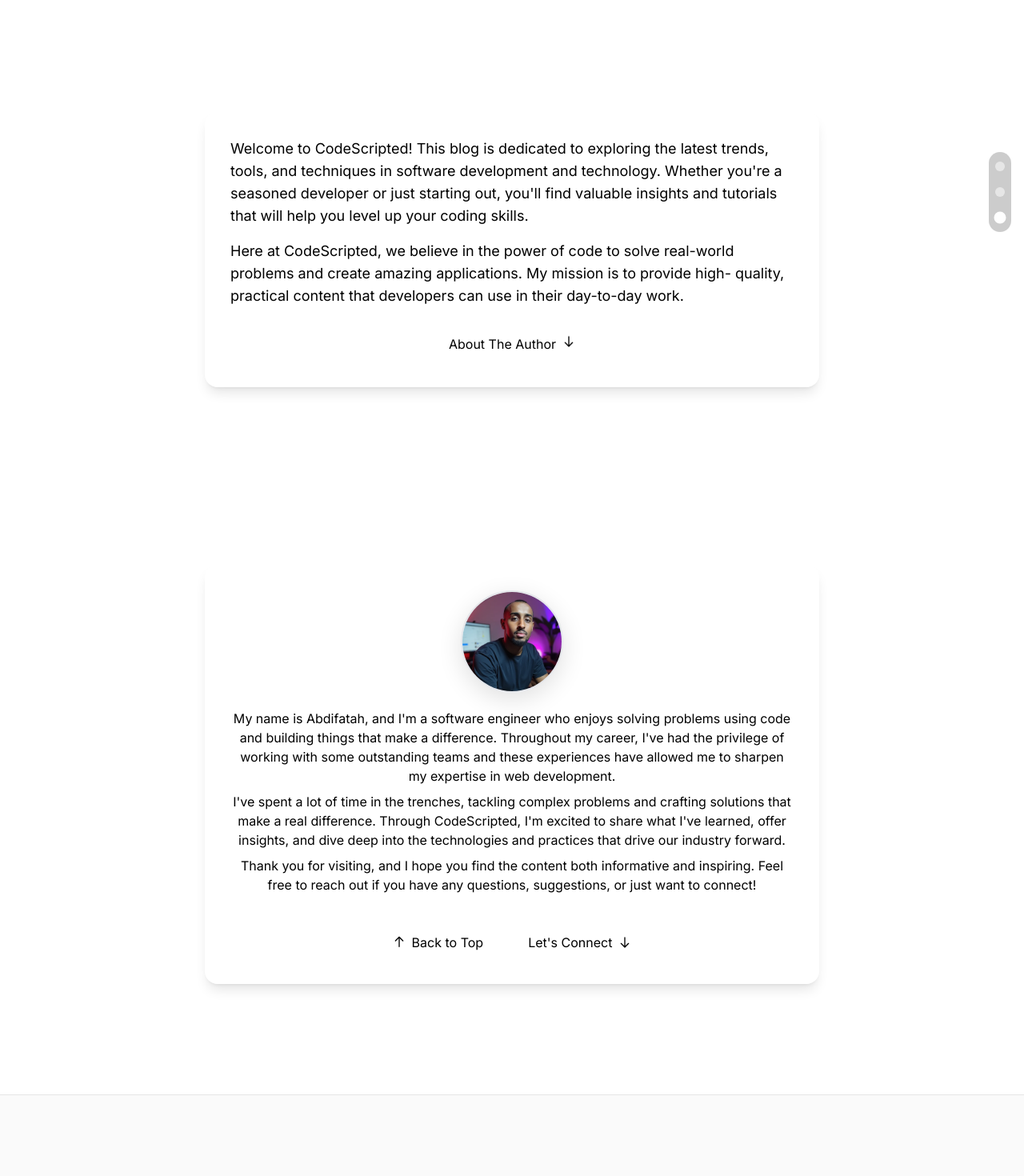
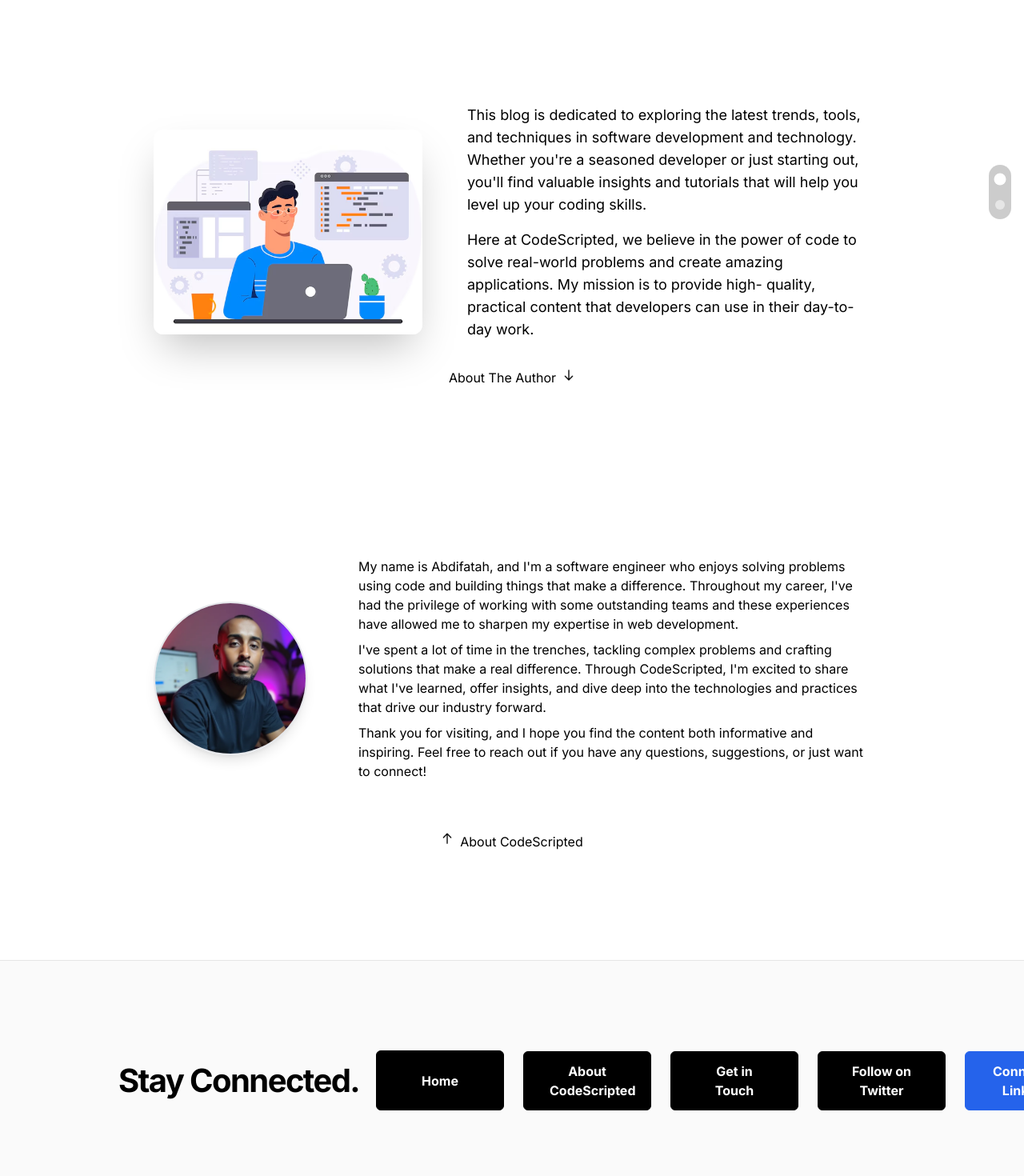
Before and after one commit to aartan/code-scripted, a Next.js app: page /about in a window 1280 px wide. Shown: the part 160-1630 px from the top of the page at 80% size. Built offline with nearby package versions, Linux system fonts and the light colour scheme.

Commit message:
adjust styling

```diff
--- a/src/app/about/AboutPageContent.tsx
+++ b/src/app/about/AboutPageContent.tsx
@@ -11,8 +11,6 @@
     // Refs for each section
     const introRef = useRef<HTMLDivElement>(null);
     const authorRef = useRef<HTMLDivElement>(null);
-    const footerRef = useRef<HTMLDivElement>(null);
-
 
     // Handle initial page load with hash
     useEffect(() => {
@@ -35,9 +33,7 @@
             const viewportHeight = window.innerHeight;
             const bottomThreshold = totalHeight - viewportHeight - 100;
 
-            if (window.scrollY >= bottomThreshold) {
-                setActiveSection("footer");
-            } else if (authorRef.current && scrollPosition >= authorRef.current.offsetTop) {
+            if (authorRef.current && scrollPosition >= authorRef.current.offsetTop) {
                 setActiveSection("author");
             } else {
                 setActiveSection("intro");
@@ -69,9 +65,7 @@
         let offset = 0;
 
         // Determine the target section and whether we need the offset
-        if (section === "footer") {
-            targetRef = footerRef.current;
-        } else if (section === "author") {
+        if (section === "author") {
             targetRef = authorRef.current;
         } else {
             targetRef = introRef.current;
@@ -108,9 +102,8 @@
 
     // Navigation dot sections
     const sections = [
-        { id: "intro", label: "Introduction" },
-        { id: "author", label: "About the Author" },
-        { id: "footer", label: "Contact" }
+        { id: "intro", label: "CodeScripted" },
+        { id: "author", label: "Author" }
     ];
 
     return (
@@ -147,15 +140,28 @@
                 </div>
             </nav>
 
-            {/* Introduction Section - Adjusted to keep header visible */}
+            {/* Introduction Section - With responsive image handling */}
             <section
                 ref={introRef}
-                className="min-h-[calc(80vh)] flex items-center justify-center px-4 sm:px-6 py-6 sm:py-8 mb-4"
+                className="min-h-[80vh] flex items-center justify-center px-4 sm:px-6 py-6 sm:py-8 mb-4"
             >
-                <div className="w-full max-w-3xl mx-auto">
-                    <div className="dark:bg-[#0D1117] rounded-2xl shadow-lg p-5 sm:p-8 backdrop-blur-sm">
+                <div className="w-full max-w-4xl mx-auto">
+                    <div className="flex flex-col md:flex-row gap-8 items-center">
+                        <div className="flex flex-col md:flex-row gap-6 items-center">
+                            {/* Image only displays on larger screens */}
+                            <div className="hidden md:block w-2/5 relative h-64 rounded-xl overflow-hidden shadow-2xl mr-8">
+                                <Image
+                                    src="/assets/blog/codescripted.webp"
+                                    alt="Programming Code"
+                                    fill
+                                    sizes="(max-width: 768px) 0, 80vw"
+                                    priority
+                                    className="object-cover"
+                                />
+                            </div>
+                            <div className="w-full md:w-3/5">
                                 <p className="text-base sm:text-lg leading-relaxed mb-4">
-                            Welcome to CodeScripted! This blog is dedicated to exploring the latest
+                                    This blog is dedicated to exploring the latest
                                     trends, tools, and techniques in software development and technology.
                                     Whether you're a seasoned developer or just starting out, you'll find valuable
                                     insights and tutorials that will help you level up your coding skills.
@@ -166,8 +172,10 @@
                                     problems and create amazing applications. My mission is to provide high-
                                     quality, practical content that developers can use in their day-to-day work.
                                 </p>
-
-                        <div className="flex justify-center mt-4">
+                            </div>
+                        </div>
+                    </div>
+                    <div className="flex justify-center">
                         <button
                             onClick={() => scrollToSection("author")}
                             className="group flex items-center gap-2 px-5 py-2.5
@@ -191,35 +199,33 @@
                         </button>
                     </div>
                 </div>
-                </div>
             </section>
 
-            {/* Author Section - Adjusted to keep header visible */}
-            {/* Author Section - Improved button positioning */}
             <section
                 ref={authorRef}
-                className="min-h-[calc(80vh)] flex items-center justify-center px-4 sm:px-6 py-6 sm:py-8"
+                className="min-h-[100vh)] flex items-center justify-center px-4 sm:px-6 py-6 sm:py-8 mt-8 mb-24"
             >
-                <div className="w-full max-w-3xl mx-auto">
-                    <div className="dark:bg-[#0D1117] rounded-2xl shadow-lg p-5 sm:p-8 backdrop-blur-sm">
-                        {/* Author content */}
+                <div className="w-full max-w-4xl mx-auto">
                     <div className="flex flex-col items-center">
-                            {/* Image Container */}
-                            <div className="w-24 h-24 sm:w-28 sm:h-28 md:w-32 md:h-32 relative rounded-full overflow-hidden
-                   border-2 sm:border-3 border-gray-200 dark:border-gray-700 shadow-md mb-5">
+                        <div className="flex flex-col md:flex-row gap-8 items-center w-full">
+                            {/* Image Container - Larger and with better styling */}
+                            <div className="hidden md:block md:w-48 md:h-48 relative rounded-full overflow-hidden
+                border-2 border-gray-200 dark:border-gray-600 shadow-lg
+                flex-shrink-0 mr-8">
                                 <Image
                                     src="/assets/blog/authors/me.png"
                                     alt="Abdifatah"
                                     fill
-                                    sizes="(max-width: 640px) 6rem, (max-width: 768px) 7rem, 8rem"
+                                    sizes="(max-width: 768px) 0, 12rem"
                                     priority
                                     className="object-cover"
                                 />
                             </div>
 
                             {/* Text content */}
+                            <div className="flex-grow">
                                 <div className="w-full">
-                                <p className="text-sm sm:text-base leading-relaxed mb-2 text-center">
+                                <p className="text-sm sm:text-base leading-relaxed mb-2">
                                     My name is Abdifatah, and I'm a software engineer who enjoys solving
                                     problems using code and building things that make a difference. Throughout
                                     my career, I've had the privilege of working with some outstanding teams
@@ -227,23 +233,24 @@
                                     development.
                                 </p>
 
-                                <p className="text-sm sm:text-base leading-relaxed mb-2 text-center">
+                                <p className="text-sm sm:text-base leading-relaxed mb-2">
                                     I've spent a lot of time in the trenches, tackling complex problems and
                                     crafting solutions that make a real difference. Through CodeScripted, I'm
                                     excited to share what I've learned, offer insights, and dive deep into the
                                     technologies and practices that drive our industry forward.
                                 </p>
 
-                                <p className="text-sm sm:text-base leading-relaxed mb-6 text-center">
+                                <p className="text-sm sm:text-base leading-relaxed mb-6">
                                     Thank you for visiting, and I hope you find the content both informative and
                                     inspiring. Feel free to reach out if you have any questions, suggestions, or
                                     just want to connect!
                                 </p>
                                 </div>
                             </div>
+                        </div>
 
-                        {/* Navigation buttons - Placed together at the bottom for consistency */}
-                        <div className="flex justify-center gap-4 mt-4">
+                        {/* Navigation button - below content with original styling */}
+                        <div className="flex justify-center gap-4 mt-8">
                             <button
                                 onClick={() => {
                                     window.scrollTo({
@@ -252,12 +259,11 @@
                                     });
                                     setActiveSection("intro");
                                 }}
-                                className="group flex items-center justify-center gap-2 px-5 py-2
-                    bg-transparent rounded-full transition-all"
+                                className="group flex items-center justify-center gap-2 px-5 py-2 transition-all"
                                 aria-label="Back to top of page"
                             >
                                 <svg
-                                    className="w-4 h-4 group-hover:-translate-y-1 transition-transform"
+                                    className="w-4 h-4 animate-bounce"
                                     fill="none"
                                     stroke="currentColor"
                                     viewBox="0 0 24 24"
@@ -270,38 +276,12 @@
                                         d="M19 9l-7-7m0 0l-7 7m7-7v18"
                                     />
                                 </svg>
-                                Back to Top
-                            </button>
-
-                            <button
-                                onClick={() => scrollToSection("footer")}
-                                className="group flex items-center justify-center gap-2 px-5 py-2
-                    bg-transparent rounded-full transition-all"
-                                aria-label="Navigate to contact section"
-                            >
-                                Let's Connect
-                                <svg
-                                    className="w-4 h-4 group-hover:translate-y-1 transition-transform"
-                                    fill="none"
-                                    stroke="currentColor"
-                                    viewBox="0 0 24 24"
-                                    xmlns="http://www.w3.org/2000/svg"
-                                >
-                                    <path
-                                        strokeLinecap="round"
-                                        strokeLinejoin="round"
-                                        strokeWidth={2}
-                                        d="M19 14l-7 7m0 0l-7-7m7 7V3"
-                                    />
-                                </svg>
+                                About CodeScripted
                             </button>
                         </div>
                     </div>
                 </div>
             </section>
-
-            {/* Placeholder for footer section */}
-            <div ref={footerRef} className="h-20" />
         </div>
     );
 }
```
Also changed, not shown: public/assets/blog/codescripted.webp (added). Lines whose indentation alone changed are shown as unchanged.
